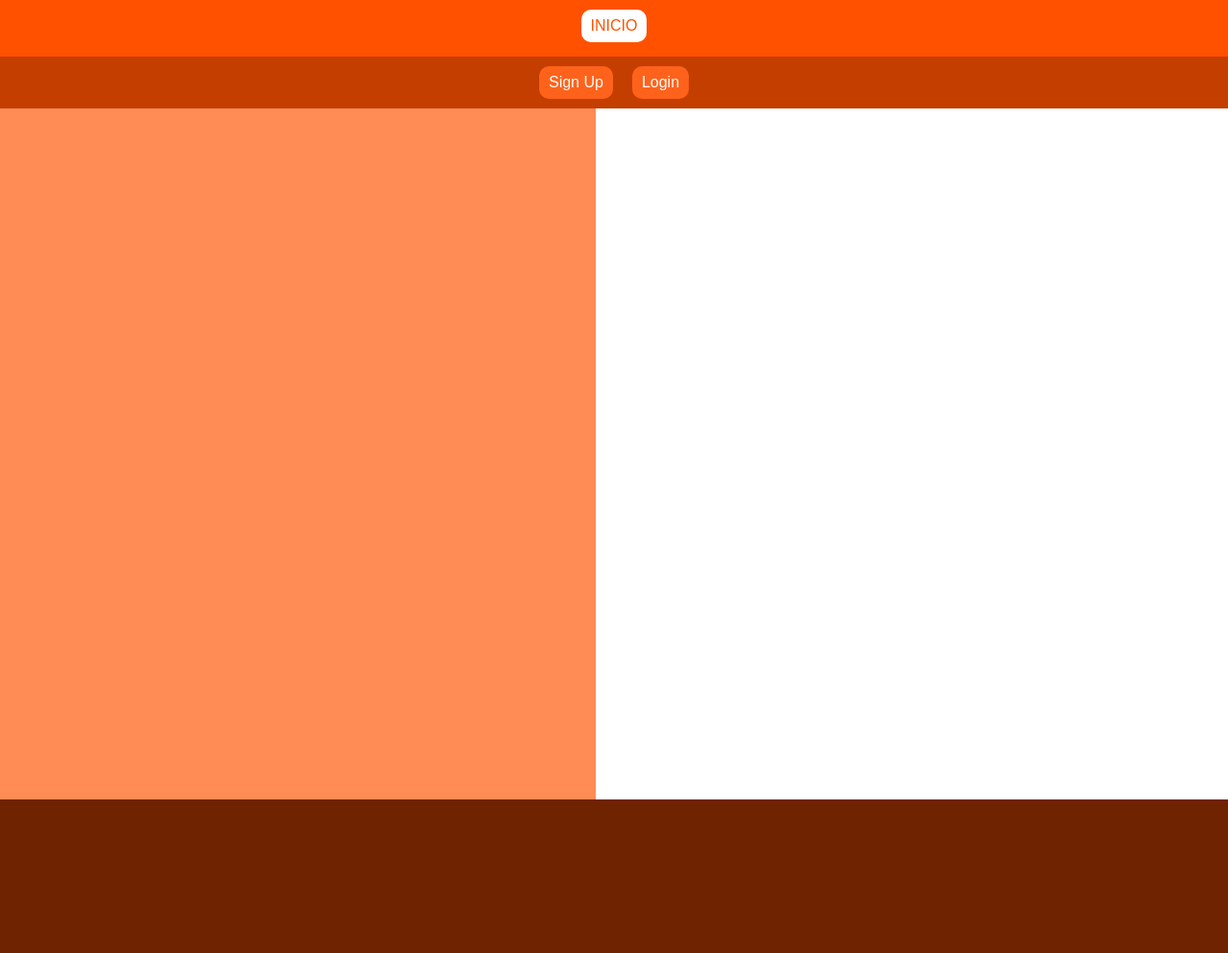
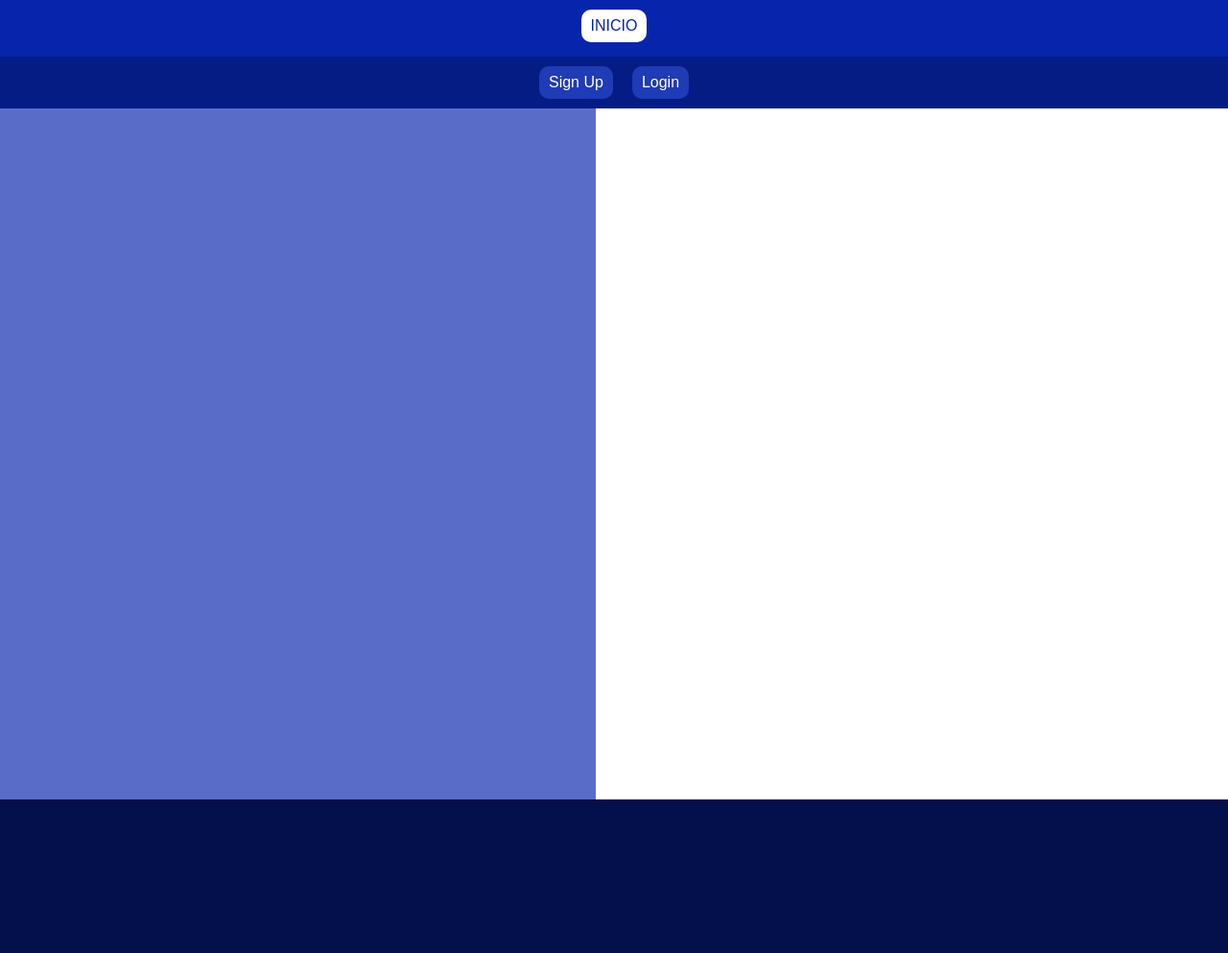
Before and after one commit to FranckCV/Proyecto_WebSite_Ni-o, a Flask app: page / in a window 1280 px wide. Shown: the whole page at 96% size. Run offline with Flask 3, Linux system fonts and the light colour scheme; some libraries are stand-ins or nearby versions.

Commit message:
Respaldo 2024-12-11-01-43

```diff
--- a/static/css/common_styles/common_style.css
+++ b/static/css/common_styles/common_style.css
@@ -25,7 +25,7 @@
     --height-aside: 90vh;
     --height-section: 1vh;
 
-    --color-base: hsl(19, 100%, 50%);
+    --color-base: hsl(229, 93%, 35%);
     --color-hue: 286;
     --color1: color-mix(in srgb, var(--color-base) 100%, #dfdfdf 0%);
     --color2: color-mix(in srgb, var(--color1) 100%, #ffffff 50%);
```
